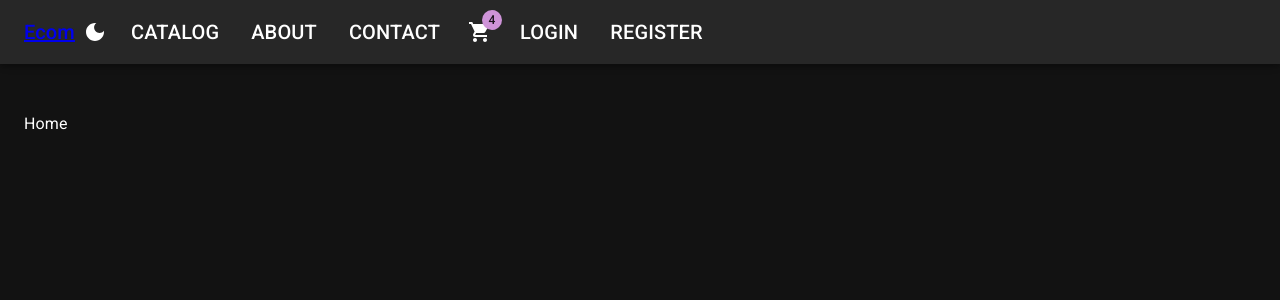
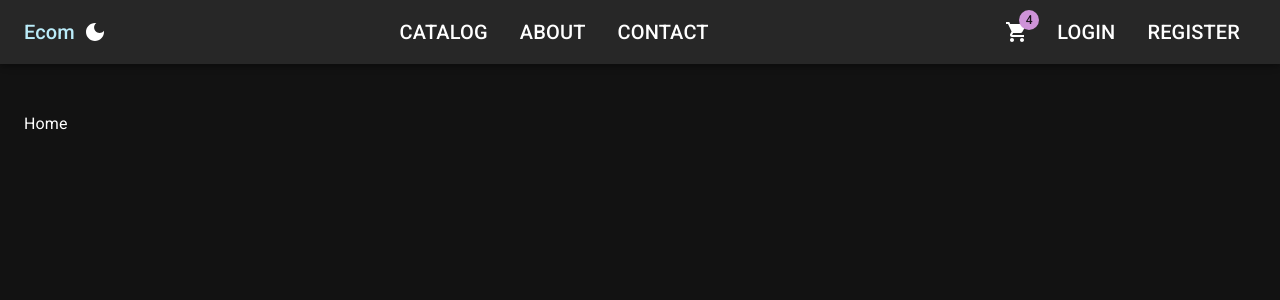
Before and after one commit to krutiksheth/ecom, a React (Vite) app in the folder react-client/: page / in a window 1280 px wide. Shown: the top 300 px of the page. Built offline with nearby package versions, Linux system fonts and the light colour scheme.

Commit message:
styling the navbar

```diff
--- a/react-client/src/app/layout/NavBar.tsx
+++ b/react-client/src/app/layout/NavBar.tsx
@@ -1,4 +1,4 @@
-import {AppBar, IconButton, List, ListItem, Toolbar, Typography, Badge} from "@mui/material";
+import {AppBar, IconButton, List, ListItem, Toolbar, Typography, Badge, Box} from "@mui/material";
 import {DarkMode, LightMode, ShoppingCart} from "@mui/icons-material";
 import { NavLink } from "react-router-dom";
 
@@ -13,6 +13,18 @@ const rightLinks = [
     { title: "register", path: "/register" },
 ];
 
+const navStyles= {
+    color:'inherit',
+    typography:'h6',
+    textDecoration:"none",
+    "&:hover":{
+        color:"grey.500"
+    },
+    "&.active":{
+        color:"#baecf9"
+    }
+}
+
 type Props = {
     darkMode: boolean;
     toggleDarkMode:()=>void
@@ -21,16 +33,20 @@ type Props = {
 const NavBar = ({ darkMode, toggleDarkMode}: Props) => {
     return (
         <AppBar position="fixed">
-            <Toolbar>
-                <Typography component={NavLink} to="/" variant="h6">Ecom</Typography>
+            <Toolbar sx={{display:"flex", justifyContent:"space-between", alignItems:"center"}}>
+                <Box sx={{display:"flex", alignItems:"center"}}>
+                    <Typography sx={navStyles} component={NavLink} to="/" variant="h6">Ecom</Typography>
                     <IconButton onClick={toggleDarkMode}>
                         {darkMode? <DarkMode />:<LightMode sx={{color:"yellow"}}/>}
                     </IconButton>
+                </Box>
+
                 <List sx={{display: "flex"}}>
                     {midLinks.map(({ title, path}) => (
-                        <ListItem sx={{color:'inherit', typography:'h6'}} component={NavLink} to={path} key={path}>{title.toUpperCase()}</ListItem>
+                        <ListItem sx={navStyles} component={NavLink} to={path} key={path}>{title.toUpperCase()}</ListItem>
                     ))}
                 </List>
+                <Box sx={{display:"flex", alignItems:"center"}}>
                     <IconButton  size="large" sx={{color:'inherit'}} >
                         <Badge badgeContent="4" color="secondary">
                             <ShoppingCart />
@@ -38,9 +54,10 @@ const NavBar = ({ darkMode, toggleDarkMode}: Props) => {
                     </IconButton>
                     <List sx={{display: "flex"}}>
                         {rightLinks.map(({ title, path}) => (
-                        <ListItem sx={{color:'inherit', typography:'h6'}} component={NavLink} to={path} key={path}>{title.toUpperCase()}</ListItem>
+                            <ListItem sx={navStyles} component={NavLink} to={path} key={path}>{title.toUpperCase()}</ListItem>
                         ))}
                     </List>
+                </Box>
             </Toolbar>
         </AppBar>
     );
```
Lines whose indentation alone changed are shown as unchanged.
